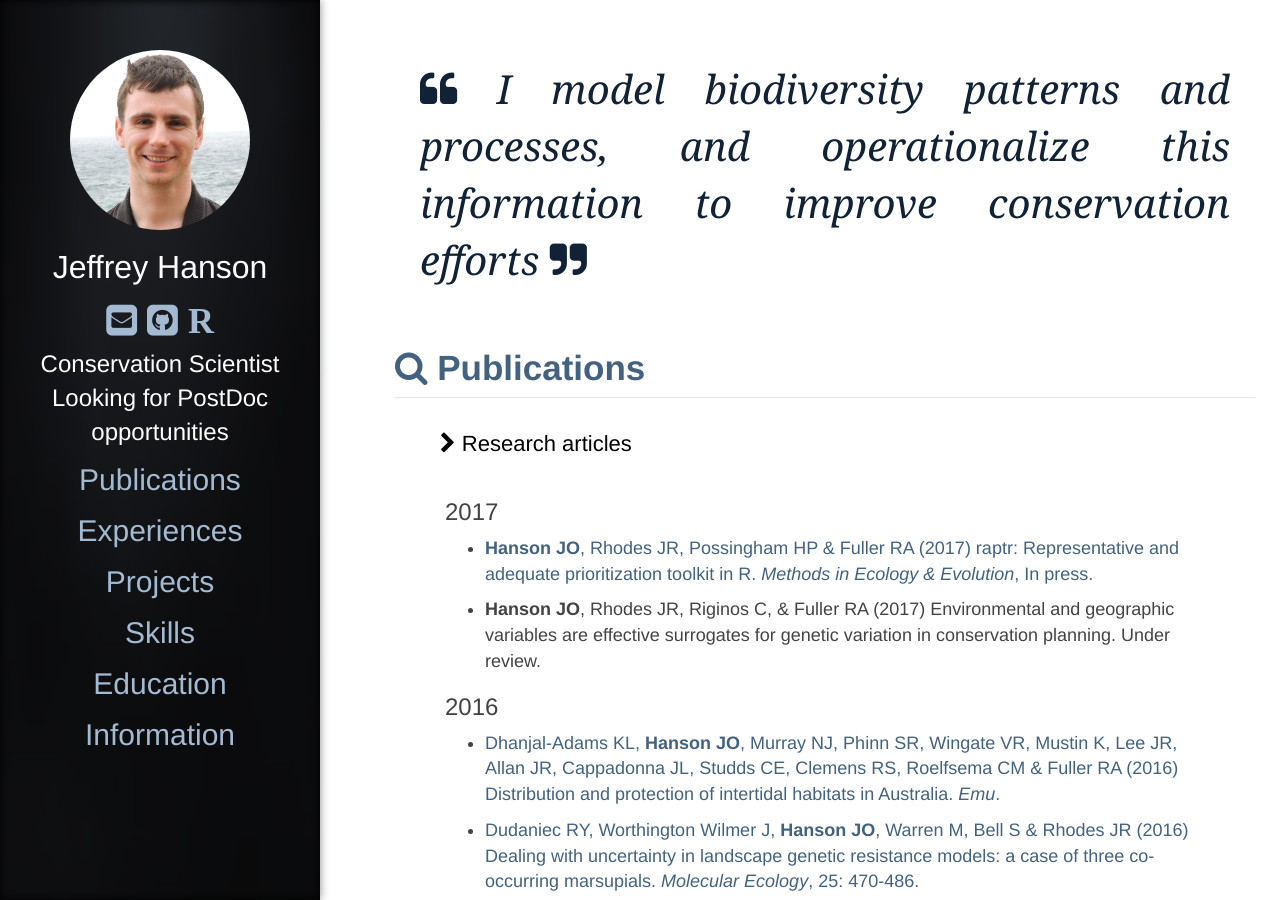
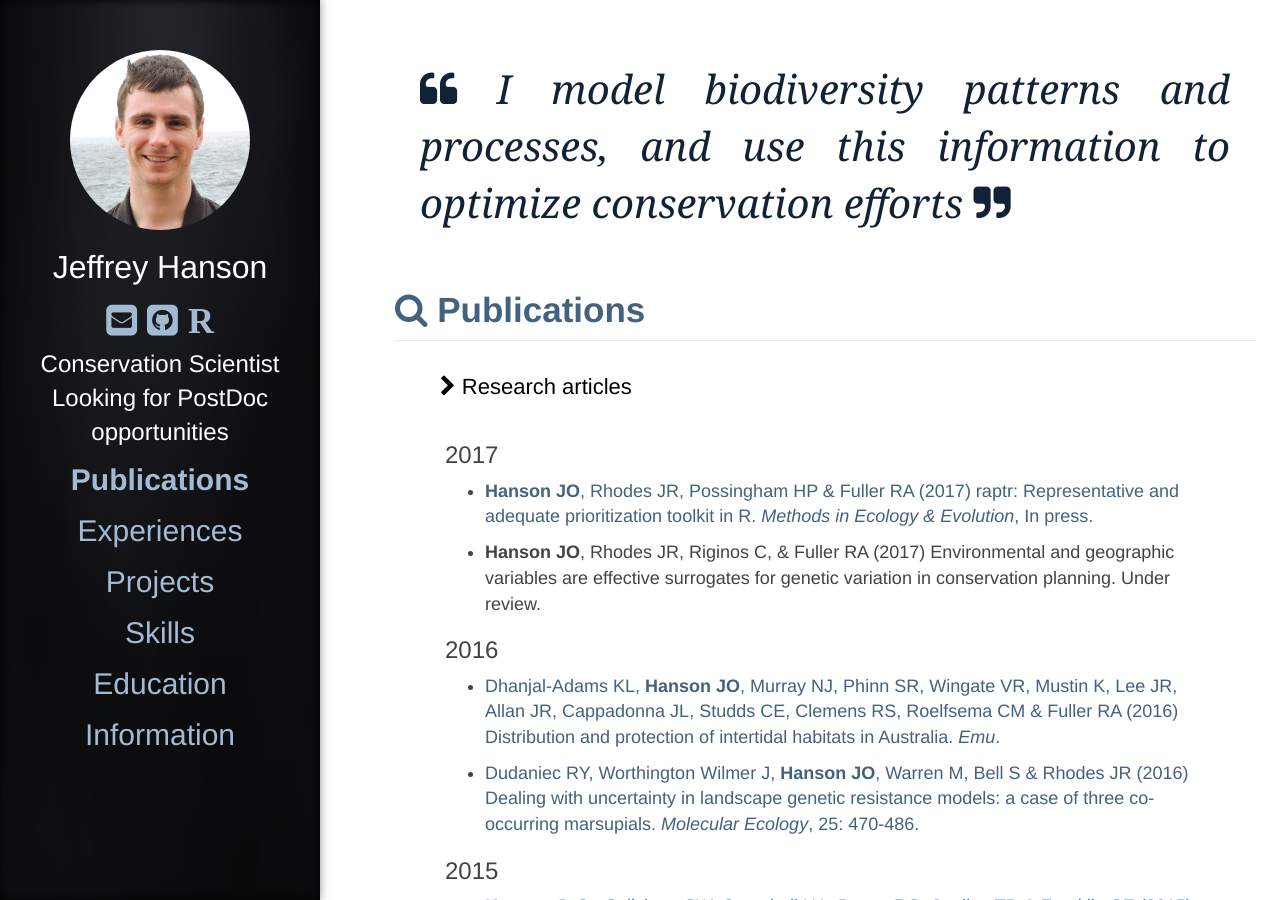
Before and after one commit to jeffreyhanson/jeffreyhanson.github.io, a Jekyll site: the page built from index.html, in a window 1280 px wide and 900 px high. Built offline with Jekyll 4.4.1, drawn with Linux system fonts in a browser that asks for light colours; nearby versions of some CDN libraries.

Commit message:
update quote

```diff
--- a/_config.yml
+++ b/_config.yml
@@ -25,7 +25,7 @@ SEO_GOOGLE_SITE_VERIFICATION:
 ############################# Personnal Informations ################################
 name   : "Jeffrey Hanson" #Your name
 summary: Conservation Scientist<br>Looking for PostDoc opportunities # a simple sentence about you
-quote  : "I model biodiversity patterns and processes, and operationalize this information to improve conservation efforts" # a quote about you
+quote  : "I model biodiversity patterns and processes, and use this information to optimize conservation efforts" # a quote about you
 phone  : +61 04 3108 8950 # your phone number
 # vcard  : /assets/leoderbois.vcf
 # street : 6 Delamore Court
```
